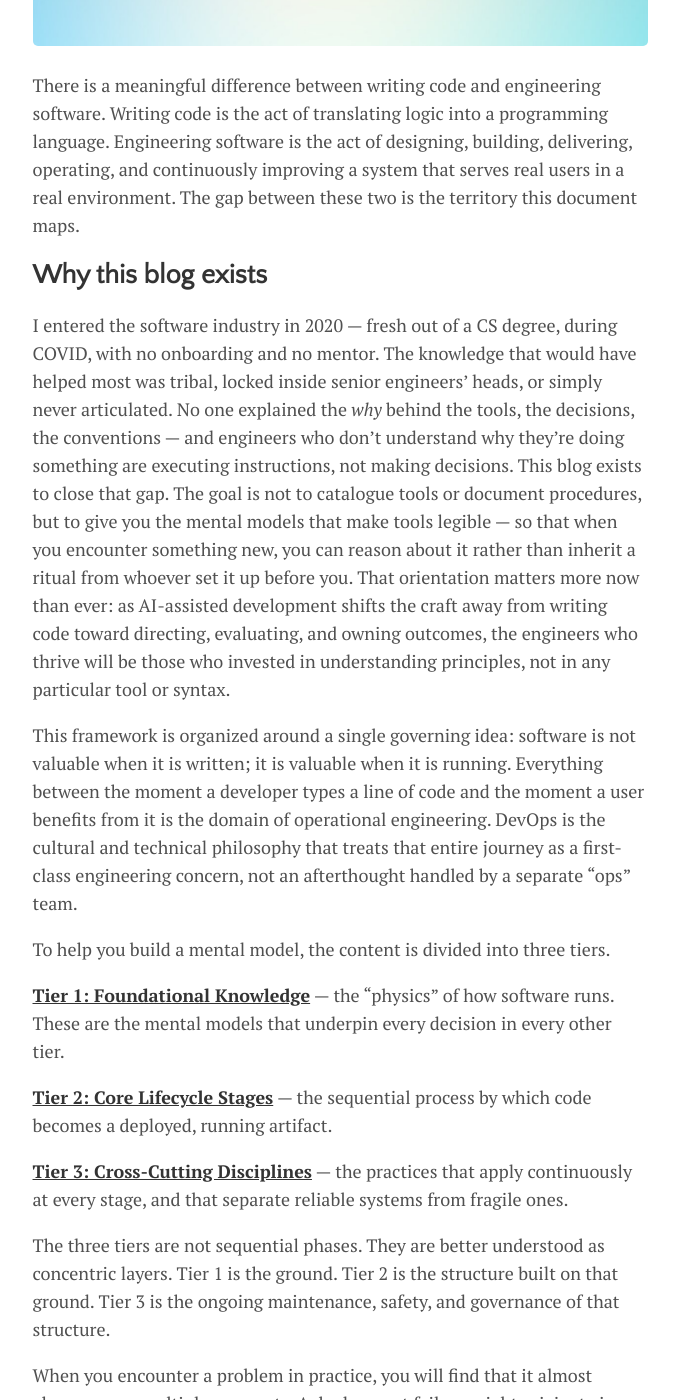
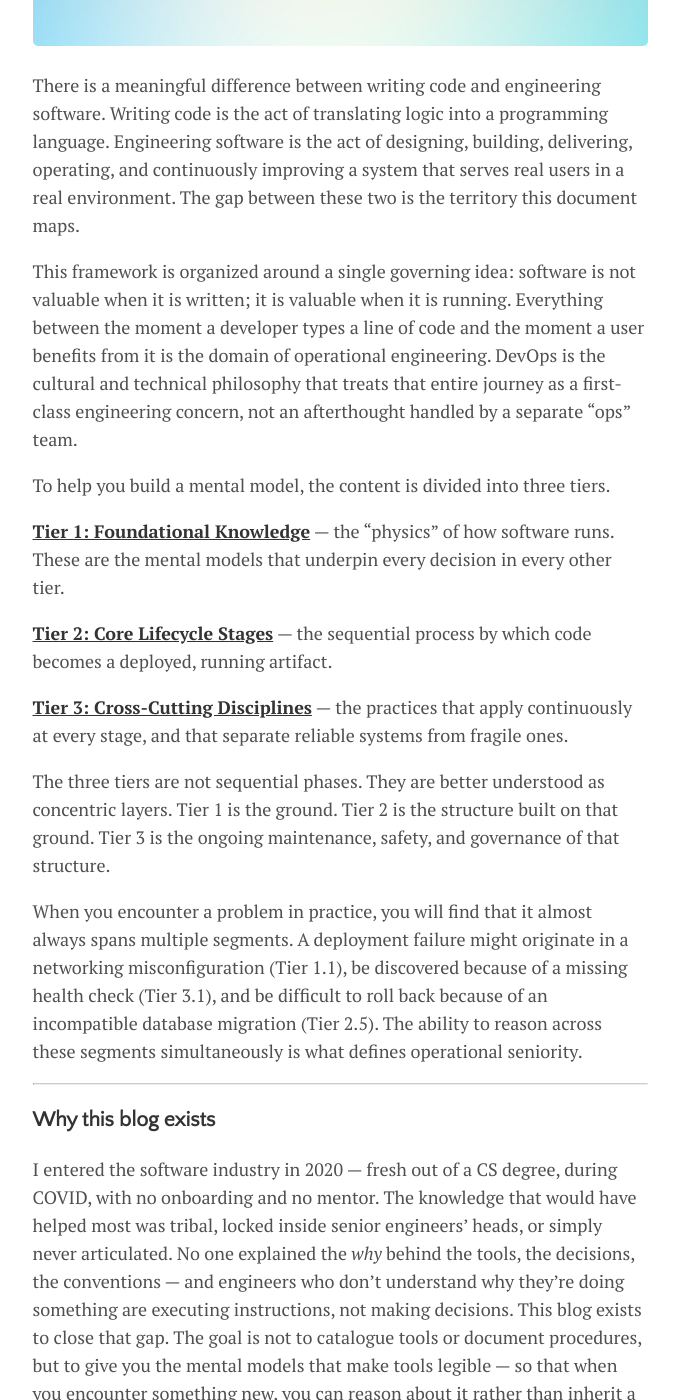
Before and after one commit to GD-MRNG/engineering-blog, a Jekyll site: the page built from menu/start.md, in a window 1280 px wide and 1400 px high, scrolled down 789 px. Shown: the whole window, without its empty margins (300-979 px from the left). Built offline with Jekyll 4.4.1, drawn with Linux system fonts in a browser that asks for light colours; some of the changed lines change nothing that is shown; some of the changed text lies outside the part shown.

Commit message:
refactor: reorganize 'Why this blog exists' section for clarity and improved flow

```diff
--- a/menu/start.md
+++ b/menu/start.md
@@ -6,10 +6,6 @@ permalink: /start
 ---
 
 There is a meaningful difference between writing code and engineering software. Writing code is the act of translating logic into a programming language. Engineering software is the act of designing, building, delivering, operating, and continuously improving a system that serves real users in a real environment. The gap between these two is the territory this document maps.
-
-## Why this blog exists
-
-I entered the software industry in 2020 — fresh out of a CS degree, during COVID, with no onboarding and no mentor. The knowledge that would have helped most was tribal, locked inside senior engineers' heads, or simply never articulated. No one explained the *why* behind the tools, the decisions, the conventions — and engineers who don't understand why they're doing something are executing instructions, not making decisions. This blog exists to close that gap. The goal is not to catalogue tools or document procedures, but to give you the mental models that make tools legible — so that when you encounter something new, you can reason about it rather than inherit a ritual from whoever set it up before you. That orientation matters more now than ever: as AI-assisted development shifts the craft away from writing code toward directing, evaluating, and owning outcomes, the engineers who thrive will be those who invested in understanding principles, not in any particular tool or syntax.
 
 This framework is organized around a single governing idea: software is not valuable when it is written; it is valuable when it is running. Everything between the moment a developer types a line of code and the moment a user benefits from it is the domain of operational engineering. DevOps is the cultural and technical philosophy that treats that entire journey as a first-class engineering concern, not an afterthought handled by a separate "ops" team.
 
@@ -27,3 +23,9 @@ To help you build a mental model, the content is divided into three tiers.
 The three tiers are not sequential phases. They are better understood as concentric layers. Tier 1 is the ground. Tier 2 is the structure built on that ground. Tier 3 is the ongoing maintenance, safety, and governance of that structure.
 
 When you encounter a problem in practice, you will find that it almost always spans multiple segments. A deployment failure might originate in a networking misconfiguration (Tier 1.1), be discovered because of a missing health check (Tier 3.1), and be difficult to roll back because of an incompatible database migration (Tier 2.5). The ability to reason across these segments simultaneously is what defines operational seniority.
+
+---
+
+### Why this blog exists
+
+I entered the software industry in 2020 — fresh out of a CS degree, during COVID, with no onboarding and no mentor. The knowledge that would have helped most was tribal, locked inside senior engineers' heads, or simply never articulated. No one explained the *why* behind the tools, the decisions, the conventions — and engineers who don't understand why they're doing something are executing instructions, not making decisions. This blog exists to close that gap. The goal is not to catalogue tools or document procedures, but to give you the mental models that make tools legible — so that when you encounter something new, you can reason about it rather than inherit a ritual from whoever set it up before you. That orientation matters more now than ever: as AI-assisted development shifts the craft away from writing code toward directing, evaluating, and owning outcomes, the engineers who thrive will be those who invested in understanding principles, not in any particular tool or syntax.
```
